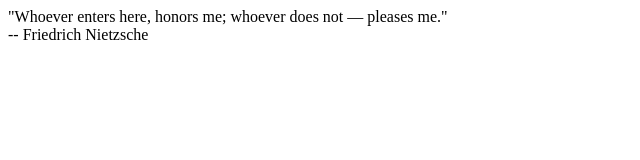
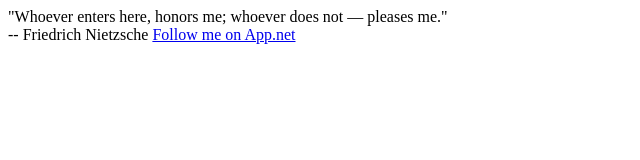
Before and after one commit to cirnatdan/cirnatdan.github.com, a plain HTML site: page index.html in a window 1280 px wide. Shown: the whole page, without its empty margins (0-640 px from the left). Drawn offline with Linux system fonts and the light colour scheme.

Commit message:
app.net verification

```diff
--- a/index.html
+++ b/index.html
@@ -6,5 +6,7 @@
 "Whoever enters here, honors
 me; whoever does not — pleases me." <br />
  -- Friedrich Nietzsche
+
+ <a href='https://alpha.app.net/plex' class='adn-button' target='_blank' data-type='follow' data-width='277' data-height='27' data-user-id='@plex' data-show-username='1' rel='me'>Follow me on App.net</a><script>(function(d,s,id){var js,fjs=d.getElementsByTagName(s)[0];if(!d.getElementById(id)){js=d.createElement(s);js.id=id;js.src='//d2zh9g63fcvyrq.cloudfront.net/adn.js';fjs.parentNode.insertBefore(js,fjs);}}(document, 'script', 'adn-button-js'));</script>
 </body>
 </html>
```
